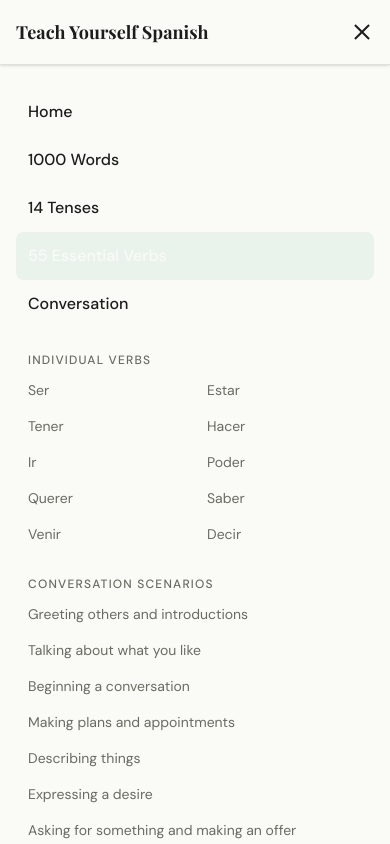
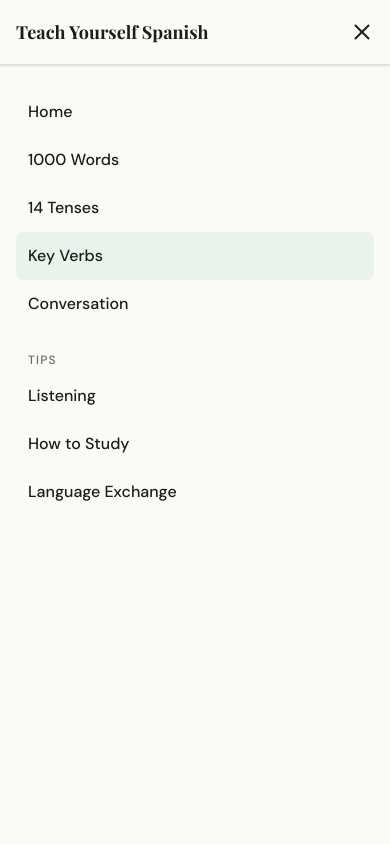
Before and after one commit to johnobriendev/teach-yourself-spanish, a Next.js app: page /verbs in a window 390 px wide. Both pictures are taken after a click on the button "Open menu". Shown: the top 844 px of the page. Built offline with nearby package versions, Linux system fonts and the light colour scheme.

Commit message:
fix: reorganize mobile nav

```diff
--- a/app/page.tsx
+++ b/app/page.tsx
@@ -30,7 +30,7 @@ const TOPICS = [
     href: "/tenses",
   },
   {
-    title: "55 Key Verbs",
+    title: "Key Verbs",
     description:
       "The most-used Spanish verbs, fully conjugated and explained in plain English.",
     href: "/verbs",
@@ -71,7 +71,7 @@ export default function HomePage() {
   return (
     <>
       {/* ── Section 1: Hero ─────────────────────────────────────────────── */}
-      <section className="relative min-h-screen flex items-center bg-base overflow-hidden">
+      <section className="relative lg:min-h-screen flex items-center bg-base overflow-hidden">
         {/* Decorative faded Spanish text */}
         <div
           aria-hidden="true"
@@ -88,7 +88,7 @@ export default function HomePage() {
         <div className="relative w-full max-w-4xl mx-auto px-4 sm:px-6 pt-28 pb-24">
 
 
-          <h1 className="font-display text-5xl lg:text-7xl font-bold text-text leading-[1.05] mb-6 max-w-3xl">
+          <h1 className="font-display text-5xl sm:text-6xl lg:text-7xl font-bold text-text leading-[1.05] mb-6 max-w-3xl">
             Trying to Learn Spanish?
           </h1>
 
--- a/app/verbs/page.tsx
+++ b/app/verbs/page.tsx
@@ -3,9 +3,9 @@ import VerbCard from "@/components/VerbCard";
 import type { Metadata } from "next";
 
 export const metadata: Metadata = {
-  title: "55 Essential Spanish Verbs | Teach Yourself Spanish",
+  title: "Key Spanish Verbs | Teach Yourself Spanish",
   description:
-    "Master the 55 most important Spanish verbs with full conjugation tables and usage notes.",
+    "The most important Spanish verbs with full conjugation tables and usage notes.",
 };
 
 export default function VerbsPage() {
@@ -15,11 +15,11 @@ export default function VerbsPage() {
     <div className="pt-24 pb-20 max-w-4xl mx-auto px-4">
       <header className="mb-12">
         <h1 className="font-display text-3xl lg:text-5xl font-bold text-text mb-6">
-          55 Essential Spanish Verbs
+          Key Spanish Verbs
         </h1>
         <p className="font-body text-lg text-muted leading-relaxed max-w-2xl">
           {/* OWNER: write your intro paragraph here */}
-          [Owner will write this section — a brief explanation of why these 55
+          [Owner will write this section — a brief explanation of why these
           verbs are the foundation of Spanish and how to use these reference
           pages.]
         </p>
--- a/components/Nav.tsx
+++ b/components/Nav.tsx
@@ -108,7 +108,7 @@ export default function Nav() {
                       href="/verbs"
                       className="font-ui text-sm font-medium text-accent hover:text-accent-dark transition-colors"
                     >
-                      55 Essential Verbs →
+                      Key Verbs →
                     </Link>
                   </div>
                   <div className="grid grid-cols-2 p-3 gap-x-2">
@@ -234,50 +234,8 @@ export default function Nav() {
           <MobileLink href="/"            label="Home"               current={pathname} />
           <MobileLink href="/words"       label="1000 Words"         current={pathname} />
           <MobileLink href="/tenses"      label="14 Tenses"          current={pathname} />
-          <MobileLink href="/verbs"       label="55 Essential Verbs" current={pathname} />
+          <MobileLink href="/verbs"       label="Key Verbs"          current={pathname} />
           <MobileLink href="/conversation" label="Conversation"      current={pathname} />
-
-          <div className="mt-6 mb-2">
-            <p className="px-3 font-ui text-xs font-medium text-muted uppercase tracking-widest mb-1">
-              Individual Verbs
-            </p>
-            <div className="grid grid-cols-2">
-              {VERB_SLUGS.map((slug) => (
-                <Link
-                  key={slug}
-                  href={`/verbs/${slug}`}
-                  className={`block px-3 py-2 rounded-lg font-ui text-sm capitalize transition-colors ${
-                    pathname === `/verbs/${slug}`
-                      ? "text-accent font-medium"
-                      : "text-muted hover:text-accent"
-                  }`}
-                >
-                  {slug}
-                </Link>
-              ))}
-            </div>
-          </div>
-
-          <div className="mt-6 mb-2">
-            <p className="px-3 font-ui text-xs font-medium text-muted uppercase tracking-widest mb-1">
-              Conversation Scenarios
-            </p>
-            <div className="grid grid-cols-1">
-              {CONVERSATION_LINKS.map((link) => (
-                <Link
-                  key={link.slug}
-                  href={`/conversation/${link.slug}`}
-                  className={`block px-3 py-2 rounded-lg font-ui text-sm transition-colors ${
-                    pathname === `/conversation/${link.slug}`
-                      ? "text-accent font-medium"
-                      : "text-muted hover:text-accent"
-                  }`}
-                >
-                  {link.label}
-                </Link>
-              ))}
-            </div>
-          </div>
 
           <div className="mt-6">
             <p className="px-3 font-ui text-xs font-medium text-muted uppercase tracking-widest mb-1">
@@ -356,7 +314,7 @@ function MobileLink({ href, label, current }: { href: string; label: string; cur
       href={href}
       className={`block px-3 py-3 rounded-lg font-ui text-base font-medium transition-colors ${
         active
-          ? "text-accent bg-accent-light"
+          ? "text-text bg-accent-light"
           : "text-text hover:text-accent hover:bg-surface"
       }`}
       aria-current={active ? "page" : undefined}
```
Also changed, not shown: public/john2.jpg (added).
